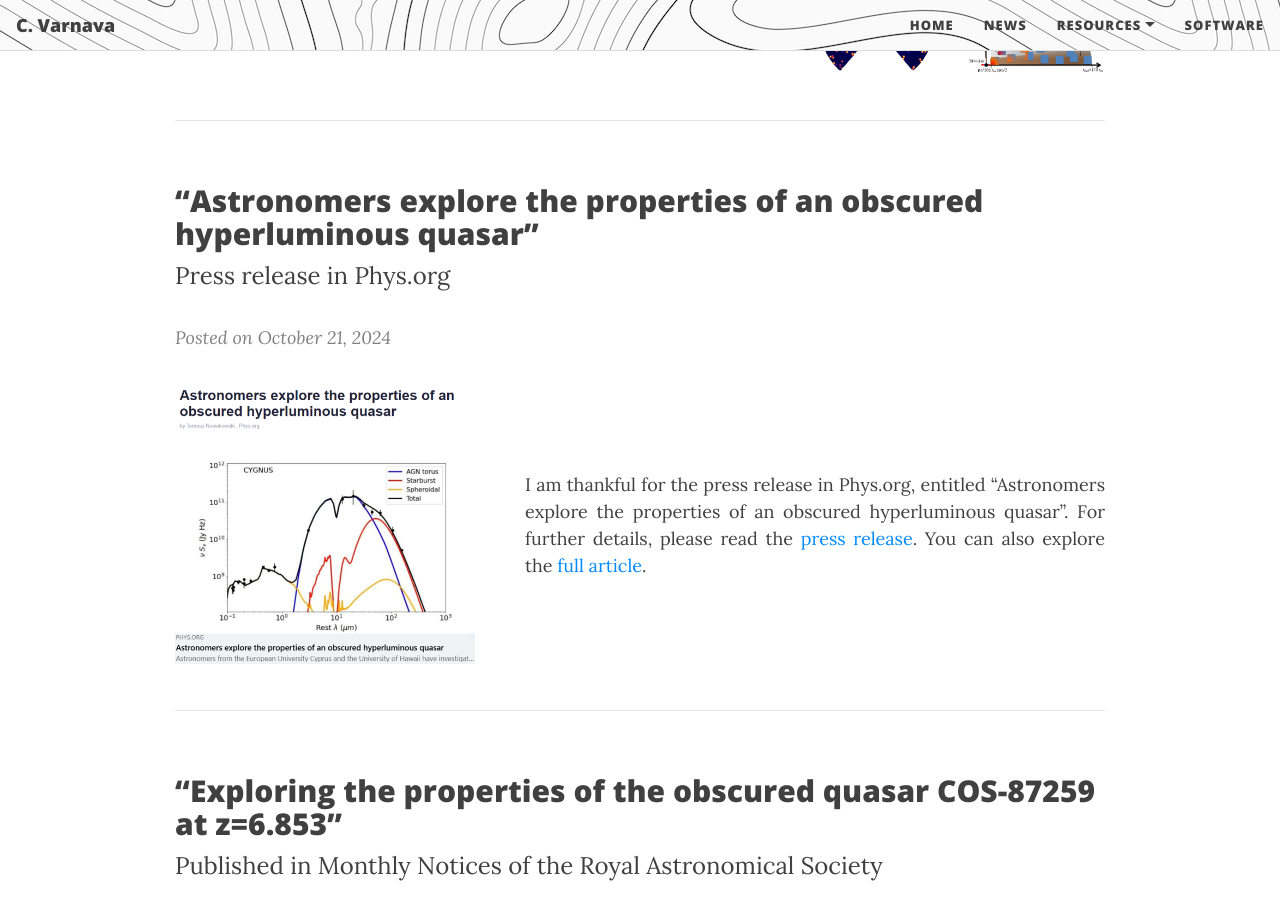
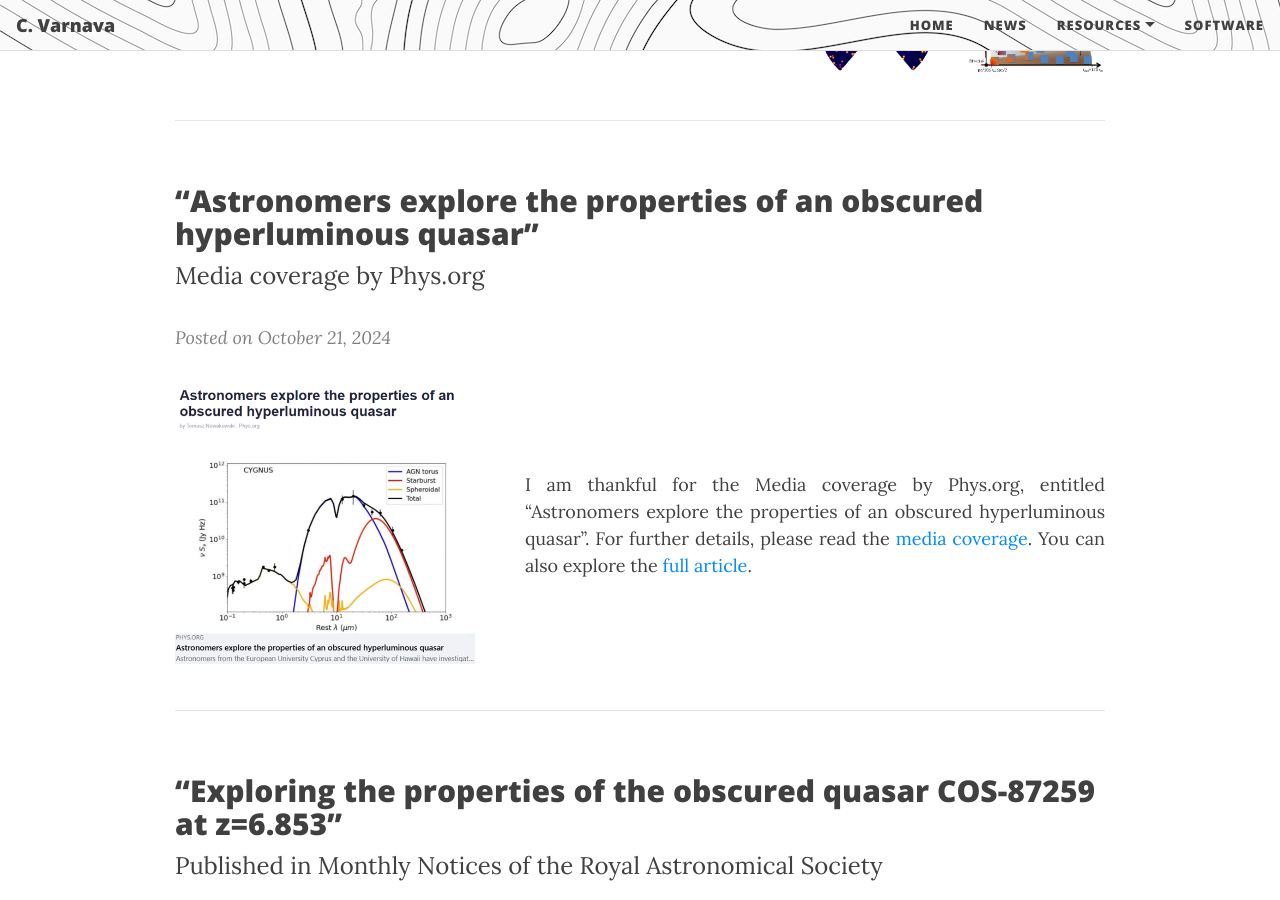
Before and after one commit to ch-var/ch-var.github.io, a Jekyll site: the page built from news.html, in a window 1280 px wide and 900 px high, scrolled down 1317 px. Built offline with Jekyll 4.4.1, drawn with Linux system fonts in a browser that asks for light colours; formulas are drawn with MathJax 3.

Commit message:
Update news.html

```diff
--- a/news.html
+++ b/news.html
@@ -58,12 +58,12 @@
 
 <br>
 <p style="margin-bottom: 8px; font-family: var(--header-font); font-weight: 800; line-height: 1.1; font-size: 1.875rem; margin-top: 1.25rem;">“Astronomers explore the properties of an obscured hyperluminous quasar”</p>
-<p style="margin-top: 8px; margin-bottom: 8px;"><font size="+2">Press release in Phys.org</font></p>
+<p style="margin-top: 8px; margin-bottom: 8px;"><font size="+2">Media coverage by Phys.org</font></p>
 <p style="margin-bottom: 4px;"><i style="color:#808080;">Posted on October 21, 2024</i></p>
 
 <div style="display: flex; justify-content: space-between; align-items: center; flex-wrap: wrap;">
   <p style="margin-right: 30px;"><img src="/assets/img/press.png" style="max-width: 300px; height: auto;"/></p>
-  <p style="text-align: justify; flex: 1; margin-left: 20px;">I am thankful for the press release in Phys.org, entitled “Astronomers explore the properties of an obscured hyperluminous quasar”. For further details, please read the <a href="https://phys.org/news/2024-10-astronomers-explore-properties-obscured-hyperluminous.html">press release</a>. You can also explore the <a href="https://doi.org/10.1093/mnras/stae2221">full article</a>.</p>
+  <p style="text-align: justify; flex: 1; margin-left: 20px;">I am thankful for the Media coverage by Phys.org, entitled “Astronomers explore the properties of an obscured hyperluminous quasar”. For further details, please read the <a href="https://phys.org/news/2024-10-astronomers-explore-properties-obscured-hyperluminous.html">media coverage</a>. You can also explore the <a href="https://doi.org/10.1093/mnras/stae2221">full article</a>.</p>
 </div>
 
 <hr size="2">
```
